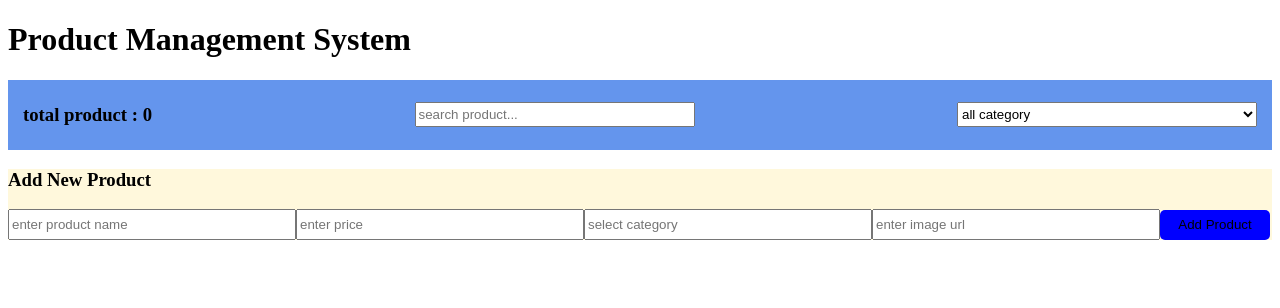
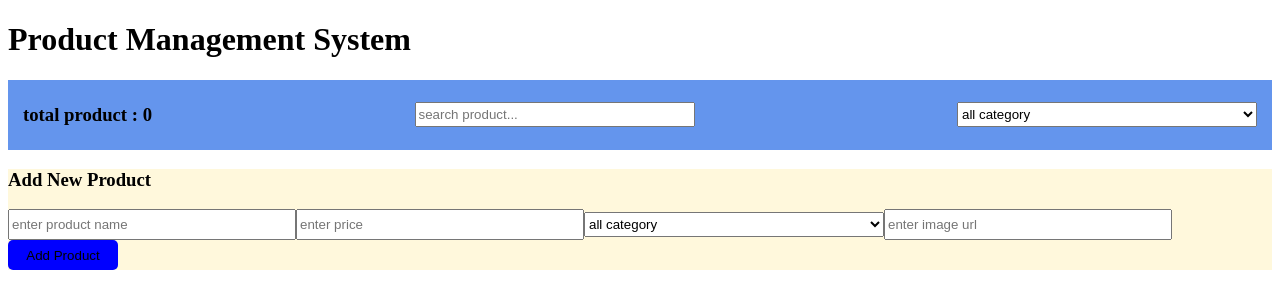
Before and after one commit to asala-al/product-project, a React (Vite) app: page / in a window 1280 px wide. Shown: the top 308 px of the page. Built offline with nearby package versions, Linux system fonts and the light colour scheme.

Commit message:
fea(ProductManager):add delete function

```diff
--- a/src/components/Button/Button.jsx
+++ b/src/components/Button/Button.jsx
@@ -1,13 +1,13 @@
-import { useState } from 'react'
+// import { useState } from 'react'
 import style from './Button.module.css'
 
 
 function Button(props) {
-    const [isFavourite,setIsFavourite]=useState(false)
+    // const [isFavourite,setIsFavourite]=useState(false)
   return (
     <div >
-      <button className={style.button} onClick={()=>{setIsFavourite(!isFavourite)}}>
-        {isFavourite==false? '' : "" }   {props.Button}</button>
+      <button className={style.button} onClick={props.onClick}>
+           {props.Button}</button>
     </div>
   )
 }
--- a/src/components/Button/Button.module.css
+++ b/src/components/Button/Button.module.css
@@ -6,6 +6,3 @@
     border-radius: 5px;
     background-color: white;
 }
-.red{
-
-}
--- a/src/components/ProductCard/Card.jsx
+++ b/src/components/ProductCard/Card.jsx
@@ -1,12 +1,17 @@
 import Button from "../Button/Button";
 import style from "./card.module.css";
 
-function Card({ Product}) {
+function Card({ Product, deleteProduct}) {
+
+
   return (
+
     <div className={style.cardo}>
       <div className={style.card}>
         <div className={style.cardInfo}>
           <img src={Product.image} alt="" />
+
+
 
           <div className={style.right}>
             <h3>{Product.name}</h3>
@@ -16,8 +21,8 @@ function Card({ Product}) {
         </div>
 
         <div className={style.button}>
-          <Button Button="Favourite"/>
-          <Button Button="Delete"/>
+          <Button Button="Favourite" />
+          <Button onclick={() => deleteProduct(Product.id)} Button="Delete" />
         </div>
       </div>
     </div>
--- a/src/components/ProductForm/ProductForm.jsx
+++ b/src/components/ProductForm/ProductForm.jsx
@@ -3,20 +3,22 @@ import style from "./ProductForm.module.css";
 
 
 function ProductForm({ add }) {
+
   const [name, setName] = useState("");
   const [price, setPrice] = useState("");
   const [category, setCategory] = useState("");
   const [image, setImage] = useState("");
   const [count,setCount]=useState(0)
-
   const [product,setProduct]=useState()
 
 
   function handleSubmit(e) {
     e.preventDefault();
 
+    setCount(count+1)
 
     add({
+      id : count,
       name: name,
       price: price,
       category: category,
@@ -24,7 +26,7 @@ function ProductForm({ add }) {
     });
   }
 
-
+  console.log(category);
 
   return (
     <div>
@@ -34,7 +36,7 @@ function ProductForm({ add }) {
 
       <select  value={product} onChange={(e)=>setProduct(e.target.value)}>
         <option value="" >all category</option>
-        <option value="clothes">clothes</option>
+        <option  value="clothes">clothes</option>
         <option value="electronics">electronics</option>
         <option value="books">books</option>
         <option value="accessories">accessories</option>
@@ -59,19 +61,29 @@ function ProductForm({ add }) {
               placeholder="enter price"
               onChange={(e) => setPrice(e.target.value)}
             />
-            <input
+            {/* <input
               type="text"
               value={category}
               placeholder="select category"
               onChange={(e) => setCategory(e.target.value)}
-            />
+            /> */}
+
+            <select   value={category} onChange={(e)=>setCategory(e.target.value)}>
+            <option value="" >all category</option>
+            <option  value="clothes">clothes</option>
+            <option value="electronics">electronics</option>
+            <option value="books">books</option>
+            <option value="accessories">accessories</option>
+            <option value="shoes">shoes</option>
+            </select>
+
             <input
               type="text"
               value={image}
               placeholder="enter image url"
               onChange={(e) => setImage(e.target.value)}
             />
-            <button type="submit" onClick={()=>{setCount(count+1)}}>Add Product</button>
+            <button type="submit">Add Product</button>
           </form>
         </div>
       </div>
--- a/src/components/ProductList/ProductList.jsx
+++ b/src/components/ProductList/ProductList.jsx
@@ -3,7 +3,7 @@ import Card from "../ProductCard/Card"
 
 
 
-function ProductList({Products}) {
+function ProductList({Products,deleteProduct}) {
     console.log(Products);
 
 
@@ -11,7 +11,7 @@ function ProductList({Products}) {
     <div>
         {
             Products.map((Product)=>(
-                <Card key={Product.id} Product={Product} />
+                <Card key={Product.id} Product={Product} deleteProduct={deleteProduct}/>
             ))
         }
 
--- a/src/components/ProductManager/ProductManager.jsx
+++ b/src/components/ProductManager/ProductManager.jsx
@@ -11,17 +11,28 @@ function ProductManager() {
     console.log(Products);
 
 
+    // function addProducts(s) {
+    //     setProducts({...s,id:Date.now(),});
+    // }
     function addProducts(s) {
-        setProducts([...Products,s]);
+  const newProduct = {
+    ...s,
+    id: Date.now(),
+  };
+
+  setProducts([...Products, newProduct]);
+}
+
+    function deleteProduct(id) {
+      setProducts(Products.filter((product)=>product.id !== id))
     }
-
 
   return (
     <div>
 
 
       <ProductForm add={addProducts} />
-      <ProductList Products={Products}/>
+      <ProductList Products={Products} deleteProduct={deleteProduct}/>
     </div>
   )
 }
```
Also changed, not shown: src/components/ProductForm/ProductForm.module.css (line endings or trailing spaces).
